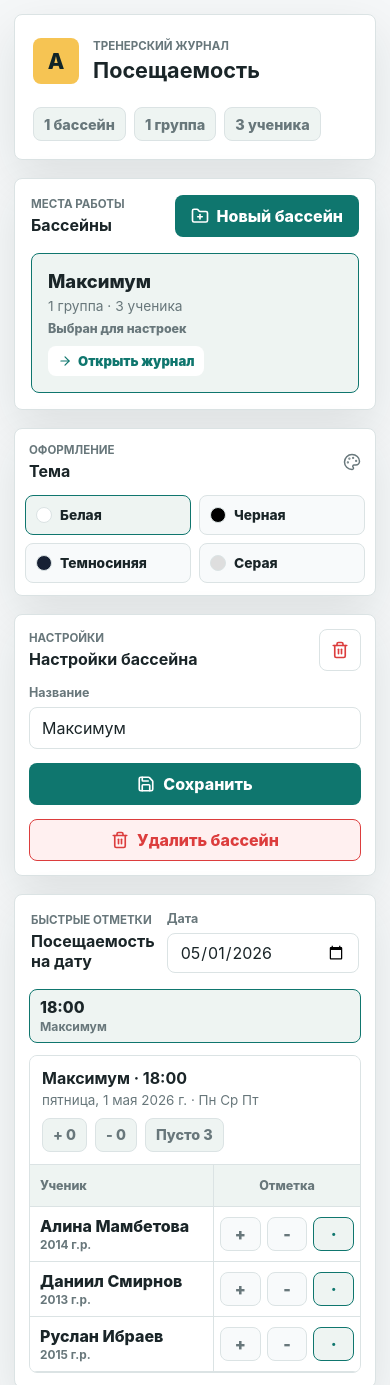
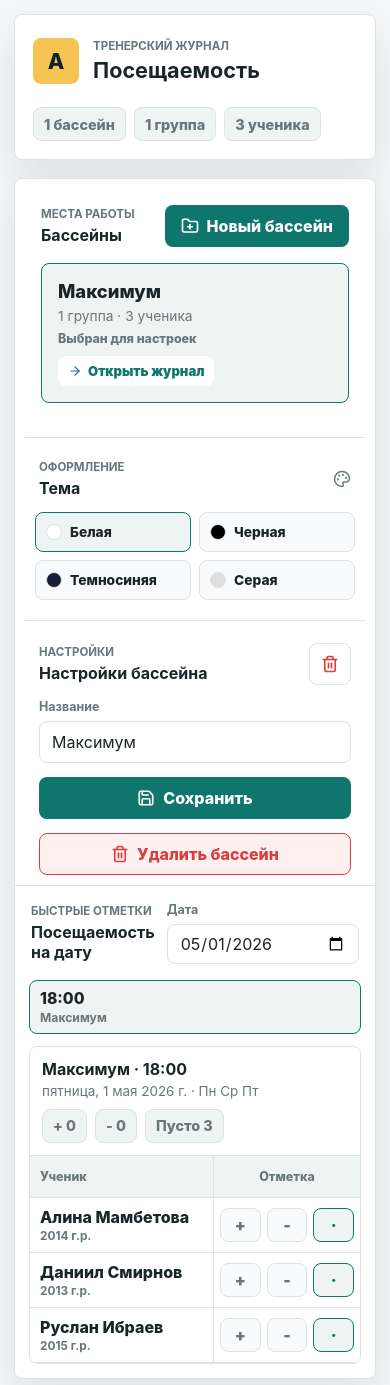
Before and after one commit to xan18/Attend, a website built with Vite: page index.html in a window 390 px wide. Shown: the top 1385 px of the page. Built offline with nearby package versions, Linux system fonts and the light colour scheme.

Commit message:
Объединить блоки главной в единый контейнер

```diff
--- a/index.html
+++ b/index.html
@@ -31,8 +31,9 @@
           <div class="home-summary" id="homeSummary"></div>
         </header>
 
-        <section class="home-grid">
-          <section class="panel pool-browser">
+        <section class="panel home-shell">
+          <section class="home-grid">
+          <section class="pool-browser home-block">
             <div class="section-heading">
               <div>
                 <p class="eyebrow">места работы</p>
@@ -47,7 +48,7 @@
           </section>
 
           <aside class="home-sidebar">
-            <section class="panel theme-panel">
+            <section class="theme-panel home-block">
               <div class="section-heading compact">
                 <div>
                   <p class="eyebrow">оформление</p>
@@ -58,7 +59,7 @@
               <div class="theme-options" id="themeOptions" aria-label="Выбор темы"></div>
             </section>
 
-            <section class="panel pool-editor" id="poolEditor">
+            <section class="pool-editor home-block" id="poolEditor">
               <div class="section-heading compact">
                 <div>
                   <p class="eyebrow">настройки</p>
@@ -87,9 +88,9 @@
               </form>
             </section>
           </aside>
-        </section>
+          </section>
 
-        <section class="panel home-quick-attendance">
+          <section class="home-quick-attendance home-block">
           <div class="section-heading">
             <div>
               <p class="eyebrow">Быстрые отметки</p>
@@ -105,6 +106,7 @@
             <div class="quick-group-tabs" id="homeGroupTabs"></div>
             <div class="quick-group-panel" id="homeGroupPanel"></div>
           </div>
+          </section>
         </section>
       </main>
 
--- a/styles.css
+++ b/styles.css
@@ -184,10 +184,45 @@ button:disabled {
 
 .home-view {
   display: grid;
-  align-content: start;
+  grid-template-rows: auto minmax(0, 1fr);
   gap: 18px;
   width: min(1320px, 100%);
   margin: 0 auto;
+}
+
+.home-shell {
+  display: grid;
+  grid-template-rows: auto minmax(0, 1fr);
+  gap: 0;
+  min-height: 0;
+  overflow: hidden;
+}
+
+.home-shell .home-grid {
+  margin: 0;
+  padding: 14px;
+}
+
+.home-shell .home-block {
+  border: 0;
+  border-radius: 0;
+  background: transparent;
+  box-shadow: none;
+}
+
+.home-shell .home-sidebar {
+  gap: 10px;
+  padding-left: 14px;
+  border-left: 1px solid var(--line);
+}
+
+.home-shell .pool-editor {
+  border-top: 1px solid var(--line);
+  padding-top: 8px;
+}
+
+.home-shell .home-quick-attendance {
+  border-top: 1px solid var(--line);
 }
 
 .home-hero,
@@ -747,6 +782,13 @@ button:disabled {
   padding-bottom: 14px;
 }
 
+.home-shell .pool-editor,
+.home-shell .theme-panel,
+.home-shell .pool-browser,
+.home-shell .home-quick-attendance {
+  padding-bottom: 0;
+}
+
 form {
   margin: 0;
 }
@@ -1283,6 +1325,18 @@ fieldset {
     grid-template-columns: 1fr;
   }
 
+  .home-shell .home-grid {
+    padding: 12px;
+  }
+
+  .home-shell .home-sidebar {
+    gap: 8px;
+    padding-left: 0;
+    border-left: 0;
+    border-top: 1px solid var(--line);
+    padding-top: 8px;
+  }
+
   .topbar,
   .student-strip {
     align-items: stretch;
@@ -1325,6 +1379,10 @@ fieldset {
 
   .pool-list {
     grid-template-columns: 1fr;
+  }
+
+  .home-shell .home-grid {
+    padding: 10px;
   }
 
   .pool-card-footer {
```
